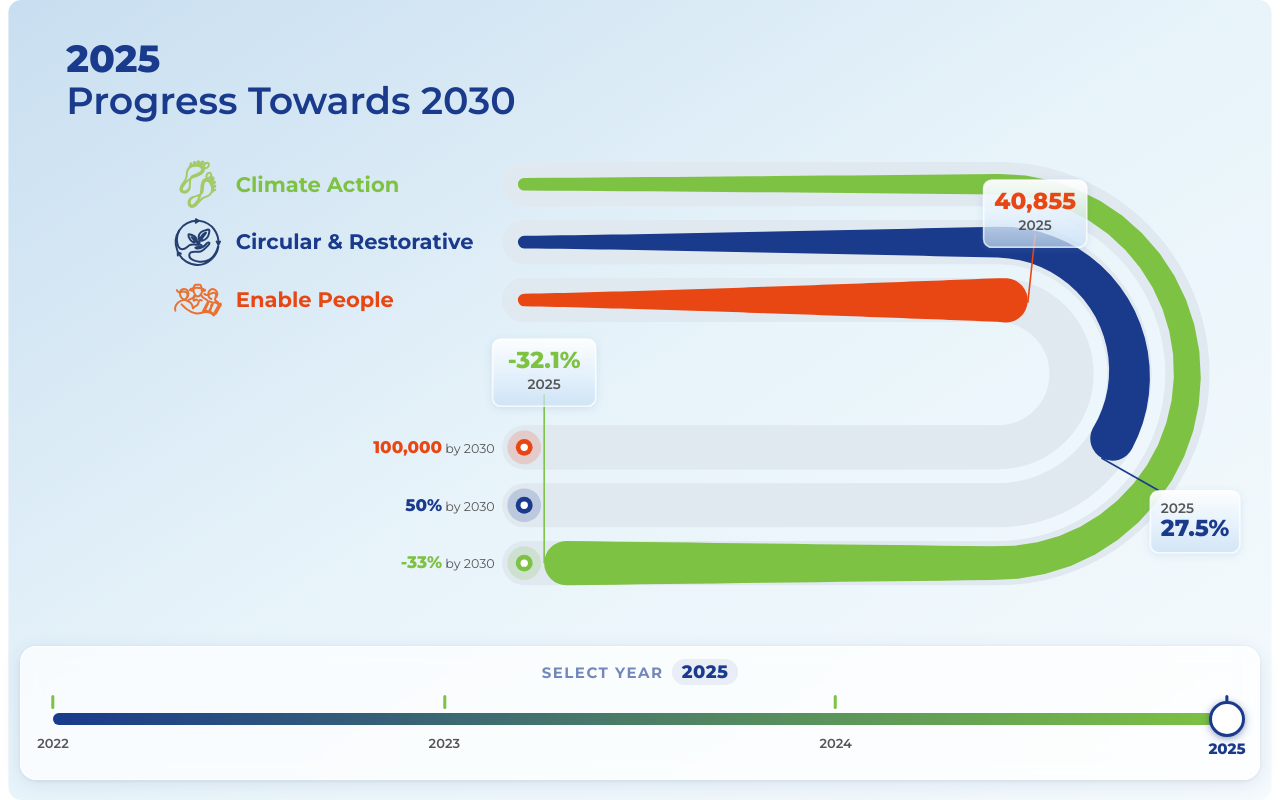
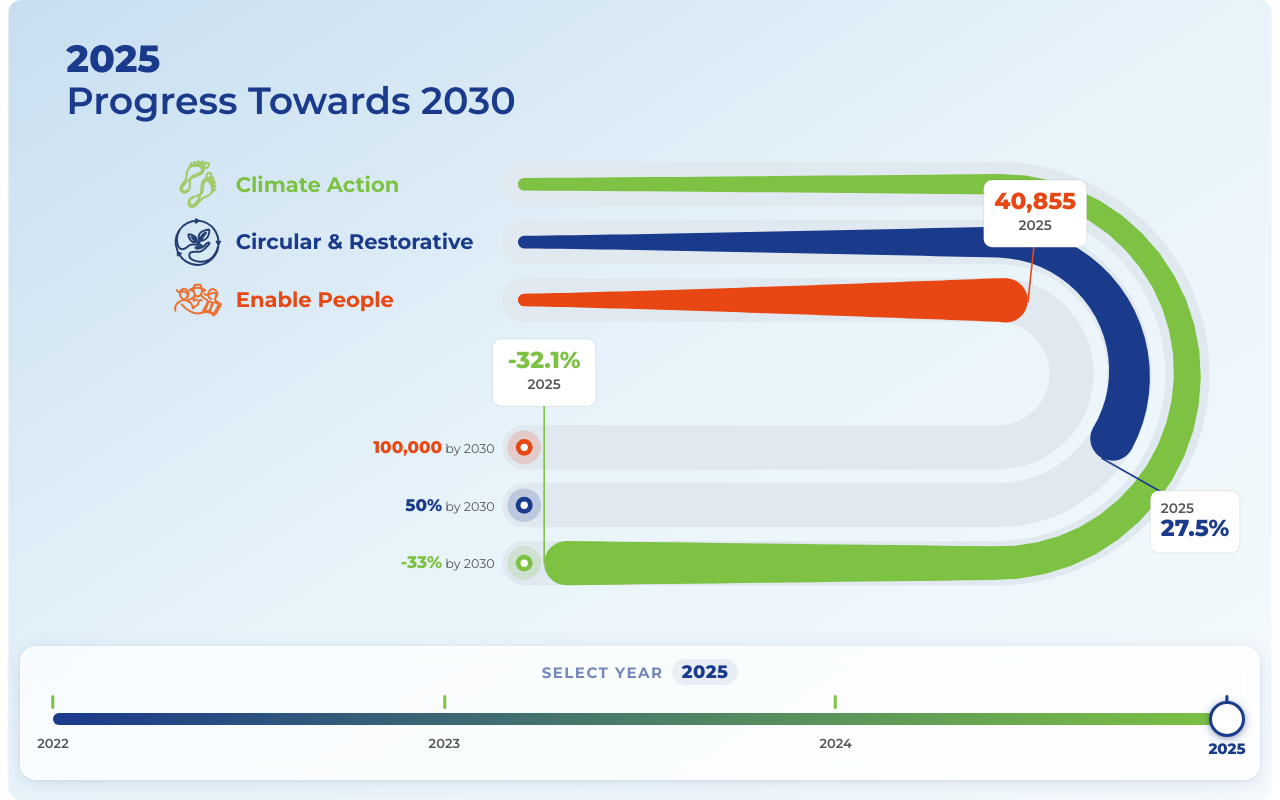
Before and after one commit to Biomar-digital/Biomar-progression-chart, a React (Vite) app: page / in a window 1280 px wide. Built offline with nearby package versions, Linux system fonts and the light colour scheme.

Commit message:
Remove crystal/glassmorphism effect from marker boxes — plain white fill
https://claude.ai/code/session_013pz6vNT3wRemKZuqjeC921

```diff
--- a/src/components/ProgressChart.jsx
+++ b/src/components/ProgressChart.jsx
@@ -199,22 +199,6 @@ export default function ProgressChart({ selectedYear }) {
           <stop offset="100%" stopColor="#F5FAFD" />
         </linearGradient>
 
-        {/* Crystal / glassmorphism effect for tip-marker boxes */}
-        <linearGradient id="crystalGrad" x1="0" y1="0" x2="0" y2="1">
-          <stop offset="0%"   stopColor="#ffffff" stopOpacity="0.95" />
-          <stop offset="55%"  stopColor="#e8f4ff" stopOpacity="0.80" />
-          <stop offset="100%" stopColor="#cce3f7" stopOpacity="0.65" />
-        </linearGradient>
-        <filter id="crystalShadow" x="-18%" y="-30%" width="136%" height="160%">
-          <feGaussianBlur in="SourceAlpha" stdDeviation="3.5" result="blur" />
-          <feOffset dx="0" dy="2" result="offsetBlur" />
-          <feFlood floodColor="#5588bb" floodOpacity="0.22" result="color" />
-          <feComposite in="color" in2="offsetBlur" operator="in" result="shadow" />
-          <feMerge>
-            <feMergeNode in="shadow" />
-            <feMergeNode in="SourceGraphic" />
-          </feMerge>
-        </filter>
       </defs>
 
       {/* Background */}
@@ -384,10 +368,9 @@ export default function ProgressChart({ selectedYear }) {
                 x={rectX} y={boxTop}
                 width={boxW} height={boxH}
                 rx={8} ry={8}
-                fill="url(#crystalGrad)"
-                stroke="rgba(255,255,255,0.75)"
-                strokeWidth={1.5}
-                filter="url(#crystalShadow)"
+                fill="white"
+                stroke="rgba(0,0,0,0.08)"
+                strokeWidth={1}
               />
               <text x={labelX} y={yearLabelY} textAnchor={labelAnchor} className="marker-year">
                 {m.entry.year}
```
